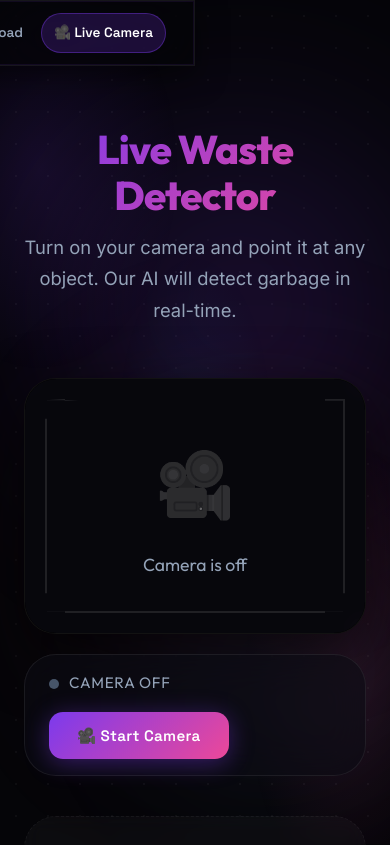
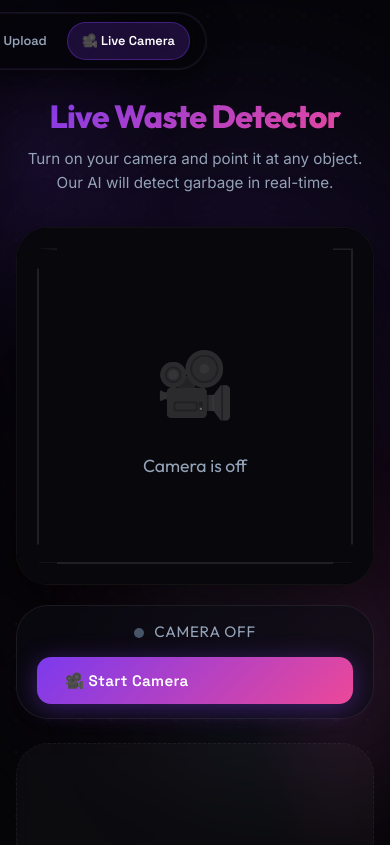
Before and after one commit to Aryanbht/ZeroWaste, a React (Vite) app in the folder frontend/: page /camera in a window 390 px wide. Shown: the top 845 px of the page. Built offline with nearby package versions, Linux system fonts and the light colour scheme.

Commit message:
Fixing UI

```diff
--- a/frontend/src/components/Navbar.css
+++ b/frontend/src/components/Navbar.css
@@ -84,7 +84,14 @@
 }
 
 @media (max-width: 600px) {
-  .navbar { width: 100%; top: 0; border-radius: 0; }
+  .navbar { width: calc(100% - 24px); top: 12px; }
+  .navbar-inner { padding: 0 16px; height: 56px; }
+  .navbar-logo { font-size: 1.3rem; }
   .navbar-title { display: none; }
-  .nav-btn { padding: 8px 12px; font-size: 0.85rem; }
+  .nav-btn { padding: 8px 14px; font-size: 0.8rem; gap: 6px; }
+  .nav-btn span { display: none; } /* Hide text, show only icons if icons exist */
 }
+
+@media (max-width: 380px) {
+  .nav-btn { padding: 8px 10px; }
+}
--- a/frontend/src/components/ResultCard.css
+++ b/frontend/src/components/ResultCard.css
@@ -97,27 +97,37 @@
 }
 
 .tips-description {
-  font-size: 1.05rem;
+  font-size: clamp(0.9rem, 3vw, 1.05rem);
   color: var(--text-secondary);
   line-height: 1.65;
-  margin-bottom: 28px;
-  padding: 18px 22px;
+  margin-bottom: 24px;
+  padding: 14px 18px;
   background: rgba(255, 255, 255, 0.02);
   border-left: 3px solid var(--accent);
   border-radius: 0 12px 12px 0;
 }
 
+@media (min-width: 768px) {
+  .tips-description { padding: 18px 22px; margin-bottom: 28px; }
+}
+
 .tips-grid {
   display: grid;
-  grid-template-columns: 1fr 1fr;
-  gap: 20px;
+  grid-template-columns: 1fr;
+  gap: 16px;
   margin-bottom: 24px;
 }
 
-@media (max-width: 700px) {
-  .tips-grid { grid-template-columns: 1fr; }
-  .verdict, .tips-section, .confidence-section { padding-left: 24px; padding-right: 24px; }
-  .section-divider { margin: 0 24px; }
+@media (min-width: 640px) {
+  .tips-grid { grid-template-columns: 1fr 1fr; gap: 20px; }
+}
+
+@media (max-width: 639.98px) {
+  .verdict, .tips-section, .confidence-section { padding-left: 20px; padding-right: 20px; }
+  .section-divider { margin: 0 20px; }
+  .verdict { padding-top: 28px; padding-bottom: 28px; }
+  .verdict-icon { font-size: 3rem; }
+  .verdict-title { font-size: 1.5rem; }
 }
 
 .tips-group-title {
--- a/frontend/src/components/WasteQA.css
+++ b/frontend/src/components/WasteQA.css
@@ -1,7 +1,11 @@
 .qa-section {
-  padding: 28px 32px;
+  padding: 20px 20px; /* Reduced from 28px 32px */
   border-top: 1px solid var(--border);
   background: rgba(0, 0, 0, 0.2);
+}
+
+@media (min-width: 768px) {
+  .qa-section { padding: 28px 32px; }
 }
 
 .qa-header {
@@ -84,12 +88,16 @@
 }
 
 .qa-bubble {
-  max-width: 85%;
-  padding: 12px 16px;
+  max-width: 90%; /* Increased from 85% for mobile */
+  padding: 10px 14px; /* Reduced from 12px 16px */
   border-radius: 18px;
-  font-size: 0.95rem;
+  font-size: 0.9rem; /* Reduced from 0.95rem */
   line-height: 1.55;
   white-space: pre-wrap;
+}
+
+@media (min-width: 768px) {
+  .qa-bubble { max-width: 85%; padding: 12px 16px; font-size: 0.95rem; }
 }
 
 .qa-message.user .qa-bubble {
--- a/frontend/src/index.css
+++ b/frontend/src/index.css
@@ -190,31 +190,40 @@ a { color: inherit; text-decoration: none; }
 .page {
   max-width: 1000px;
   margin: 0 auto;
-  padding: 60px 24px 80px;
+  padding: 40px 16px 80px; /* Reduced from 60px 24px */
+}
+
+@media (min-width: 768px) {
+  .page { padding: 60px 24px 80px; }
 }
 
 .page-header {
   text-align: center;
-  margin-bottom: 52px;
+  margin-bottom: 32px; /* Reduced from 52px */
   animation: slideDown 0.6s cubic-bezier(0.16, 1, 0.3, 1) both;
 }
 
+@media (min-width: 768px) {
+  .page-header { margin-bottom: 52px; }
+}
+
 .page-header h1 {
-  font-size: clamp(2.5rem, 5vw, 4rem);
+  font-size: clamp(2rem, 8vw, 4rem); /* Improved responsive scaling */
   background: var(--grad-main);
   -webkit-background-clip: text;
   -webkit-text-fill-color: transparent;
   background-clip: text;
-  margin-bottom: 14px;
+  margin-bottom: 12px;
 }
 
 .page-header p {
   color: var(--text-secondary);
-  font-size: 1.15rem;
+  font-size: clamp(0.95rem, 3vw, 1.15rem);
   max-width: 600px;
   margin: 0 auto;
-  line-height: 1.7;
+  line-height: 1.6;
 }
+
 
 /* ---------- Spinner ---------- */
 @keyframes spin { to { transform: rotate(360deg); } }
--- a/frontend/src/pages/CameraPage.css
+++ b/frontend/src/pages/CameraPage.css
@@ -1,13 +1,19 @@
 .camera-layout {
   display: grid;
   grid-template-columns: 1.2fr 0.8fr;
-  gap: 40px;
+  gap: 32px; /* Reduced from 40px */
   align-items: start;
 }
 
 @media (max-width: 950px) {
-  .camera-layout { grid-template-columns: 1fr; }
+  .camera-layout {
+    grid-template-columns: 1fr;
+    max-width: 600px;
+    margin: 0 auto;
+    gap: 24px;
+  }
 }
+
 
 /* --- Viewport --- */
 .camera-panel {
@@ -24,6 +30,10 @@
   aspect-ratio: 4/3;
   border: 1px solid var(--border);
   box-shadow: var(--shadow-card);
+}
+
+@media (max-width: 600px) {
+  .camera-viewport { aspect-ratio: 1/1; } /* Square on small mobile for better fit */
 }
 
 /* Cyber Scanner Brackets */
@@ -125,13 +135,19 @@
   display: flex;
   align-items: center;
   justify-content: space-between;
-  padding: 16px 24px;
+  padding: 14px 20px;
   background: var(--bg-card);
   border: 1px solid var(--border);
   border-radius: var(--radius-xl);
   backdrop-filter: blur(20px);
-  gap: 16px;
+  gap: 12px;
   flex-wrap: wrap;
+}
+
+@media (max-width: 480px) {
+  .camera-controls { flex-direction: column; align-items: stretch; text-align: center; }
+  .ws-status { justify-content: center; }
+  .btn { width: 100%; }
 }
 
 .ws-status {
--- a/frontend/src/pages/UploadPage.css
+++ b/frontend/src/pages/UploadPage.css
@@ -3,7 +3,11 @@
 /* Hero upload zone */
 .upload-hero {
   max-width: 780px;
-  margin: 0 auto 40px;
+  margin: 0 auto 32px;
+}
+
+@media (min-width: 768px) {
+  .upload-hero { margin-bottom: 48px; }
 }
 
 /* Drop zone */
@@ -11,17 +15,21 @@
   position: relative;
   background: rgba(255, 255, 255, 0.02);
   border: 1.5px dashed rgba(255, 255, 255, 0.12);
-  border-radius: 24px;
-  padding: 80px 48px;
+  border-radius: 20px;
+  padding: 40px 24px; /* Reduced from 80px 48px */
   text-align: center;
   cursor: pointer;
   transition: all 0.35s cubic-bezier(0.16, 1, 0.3, 1);
-  min-height: 280px;
+  min-height: 220px;
   display: flex;
   flex-direction: column;
   align-items: center;
   justify-content: center;
   gap: 12px;
+}
+
+@media (min-width: 768px) {
+  .drop-zone { padding: 80px 48px; min-height: 280px; }
 }
 
 .drop-zone::before {
```
Also changed, not shown: 1 other file (tests, documents, lock files or other folders).
